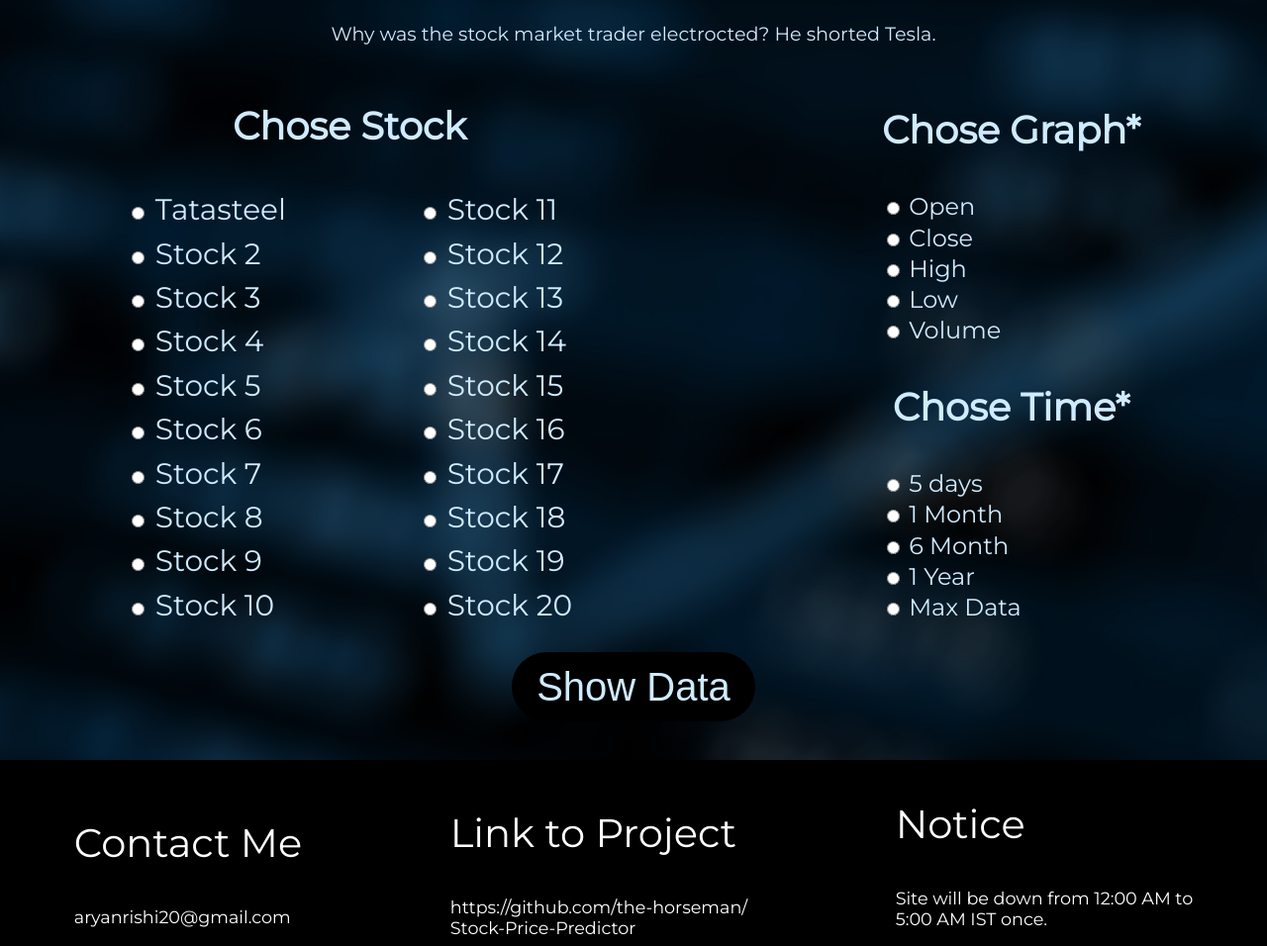
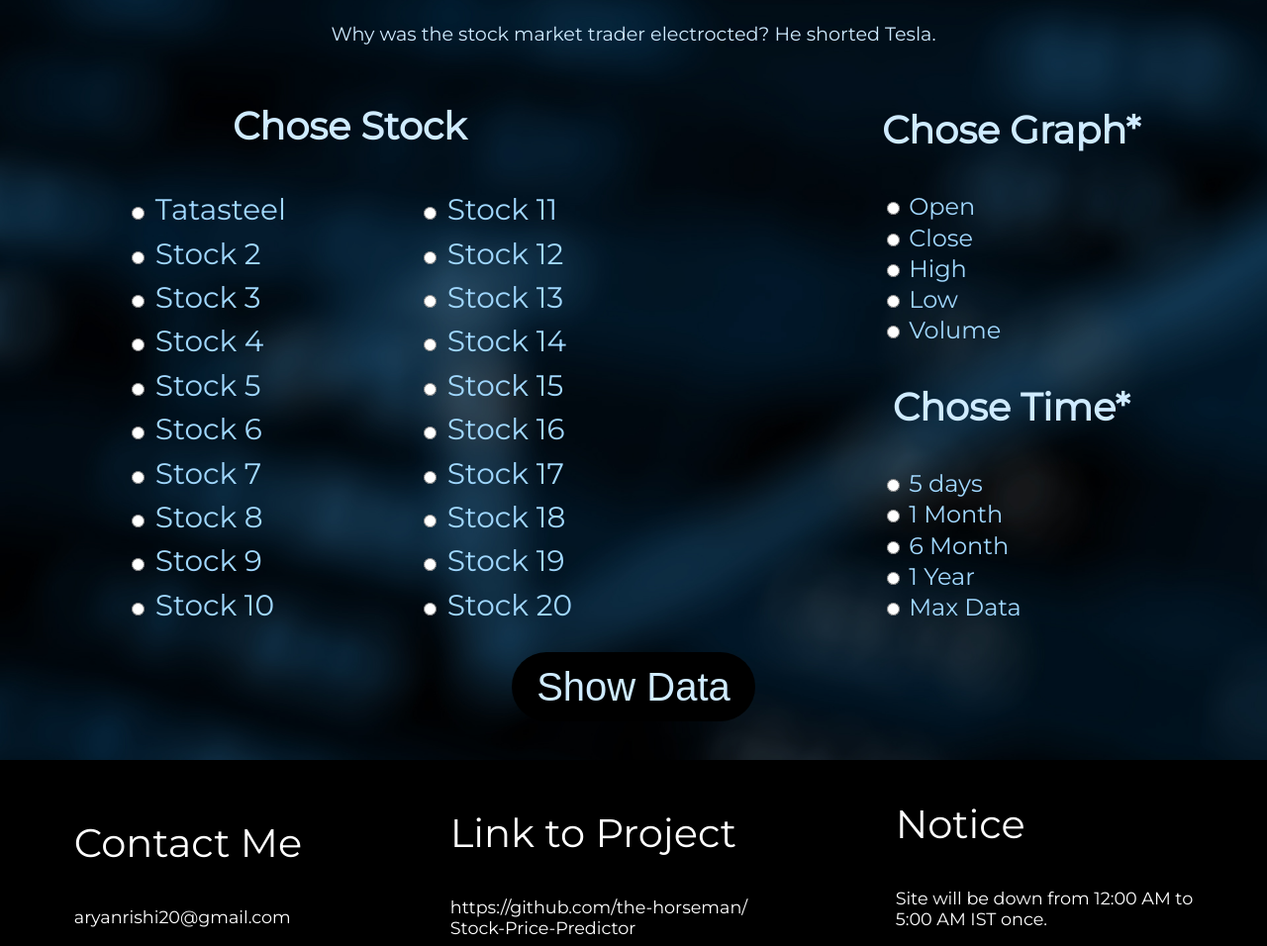
Before and after one commit to the-horseman/Stock-Price-Predictor, a Flask app: page / in a window 1280 px wide. Shown: the part 155-1111 px from the top of the page at 99% size. Run offline with Flask 2, Linux system fonts and the light colour scheme; some libraries are stand-ins or nearby versions.

Commit message:
color changes

```diff
--- a/static/style.css
+++ b/static/style.css
@@ -27,7 +27,7 @@
   }
 
   #frm {
-    color: #cfebff;
+    color: #a1d8ff;
     display: flex;
     align-items: center;
     justify-content: space-between;
@@ -36,6 +36,7 @@
   }
 
   .Choice {
+    color: #cfebff;
     font-size: 240%;
     font-weight: bolder;
     text-align: center;
@@ -163,7 +164,7 @@
   }
 
   #frm {
-    color: #cfebff;
+    color: #a1d8ff;
     display: flex;
     justify-content: space-between;
     flex-direction: row;
@@ -171,6 +172,7 @@
   }
 
   .Choice {
+    color: #cfebff;
     font-size: 240%;
     font-weight: bolder;
     text-align: center;
@@ -245,6 +247,7 @@
 
   #chrt {
     flex: 0.7 0 0;
+    height:25em;
   }
 
   #Details {
```
